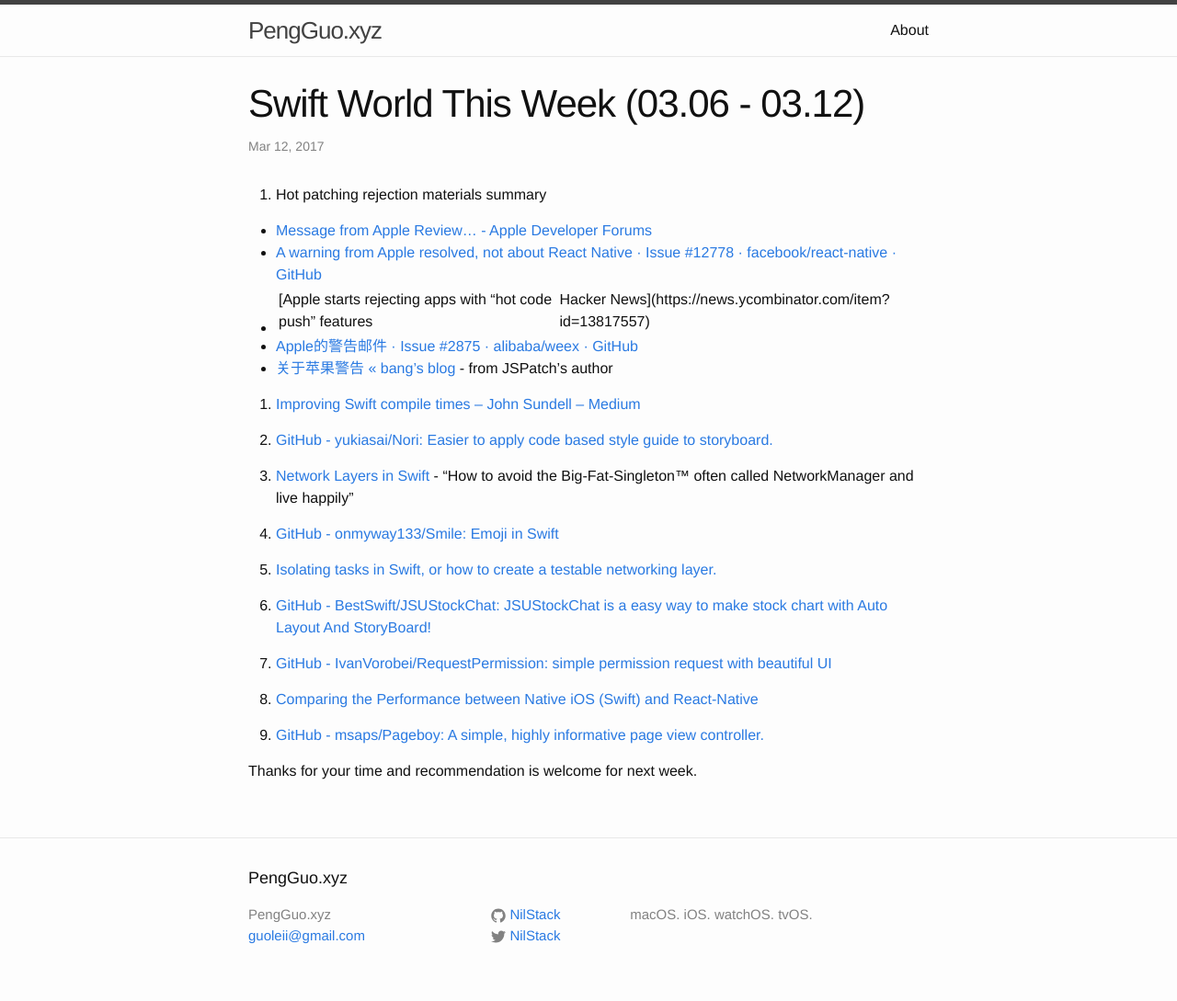
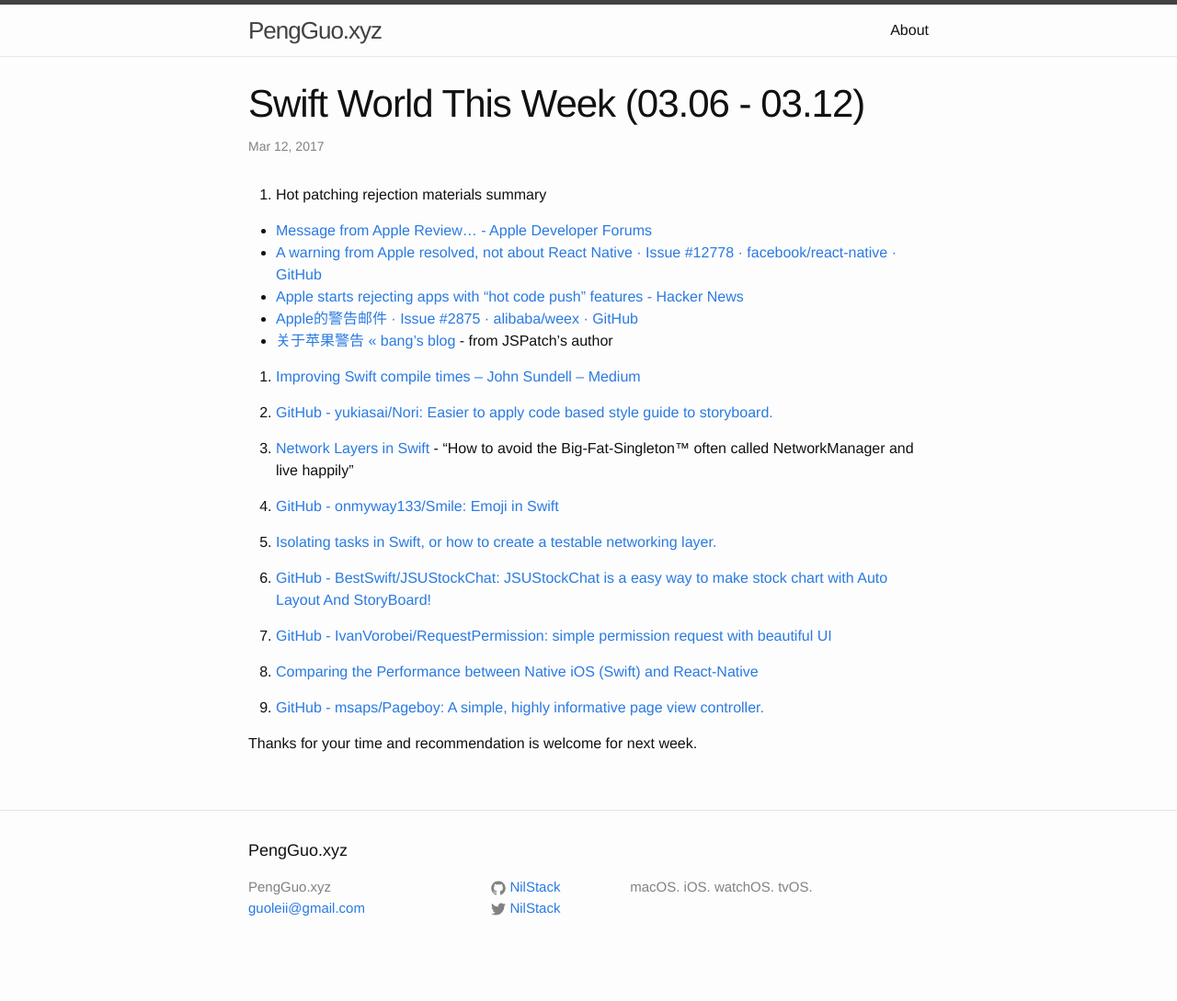
Before and after one commit to GitPeng/GitPeng.github.io, a Jekyll site: the page built from _posts/2017-03-12-Swift-World-This-Week-2.markdown, in a window 1280 px wide. Shown: the whole page at 92% size. Built offline with Jekyll 4.4.1, drawn with Linux system fonts in a browser that asks for light colours; comment, search, counter and statistics services are not loaded; after the commit the page ends 1059 px from its top, so only the background shows below that.

Commit message:
fix the sublist format

```diff
--- a/_posts/2017-03-12-Swift-World-This-Week-2.markdown
+++ b/_posts/2017-03-12-Swift-World-This-Week-2.markdown
@@ -7,11 +7,11 @@
 
 1. Hot patching rejection materials summary
 
-* [Message from Apple Review… - Apple Developer Forums](https://forums.developer.apple.com/thread/73640)
-* [A warning from Apple resolved, not about React Native · Issue #12778 · facebook/react-native · GitHub](https://github.com/facebook/react-native/issues/12778)
-* [Apple starts rejecting apps with “hot code push” features | Hacker News](https://news.ycombinator.com/item?id=13817557)
-* [Apple的警告邮件 · Issue #2875 · alibaba/weex · GitHub](https://github.com/alibaba/weex/issues/2875)
-* [关于苹果警告 «  bang’s blog](http://blog.cnbang.net/internet/3374/) - from JSPatch’s author
+  * [Message from Apple Review… - Apple Developer Forums](https://forums.developer.apple.com/thread/73640)
+  * [A warning from Apple resolved, not about React Native · Issue #12778 · facebook/react-native · GitHub](https://github.com/facebook/react-native/issues/12778)
+  * [Apple starts rejecting apps with “hot code push” features - Hacker News](https://news.ycombinator.com/item?id=13817557)
+  * [Apple的警告邮件 · Issue #2875 · alibaba/weex · GitHub](https://github.com/alibaba/weex/issues/2875)
+  * [关于苹果警告 «  bang’s blog](http://blog.cnbang.net/internet/3374/) - from JSPatch’s author
 
 2. [Improving Swift compile times – John Sundell – Medium](https://medium.com/@johnsundell/improving-swift-compile-times-ee1d52fb9bd#.ytxrk1tfa)
 
```
